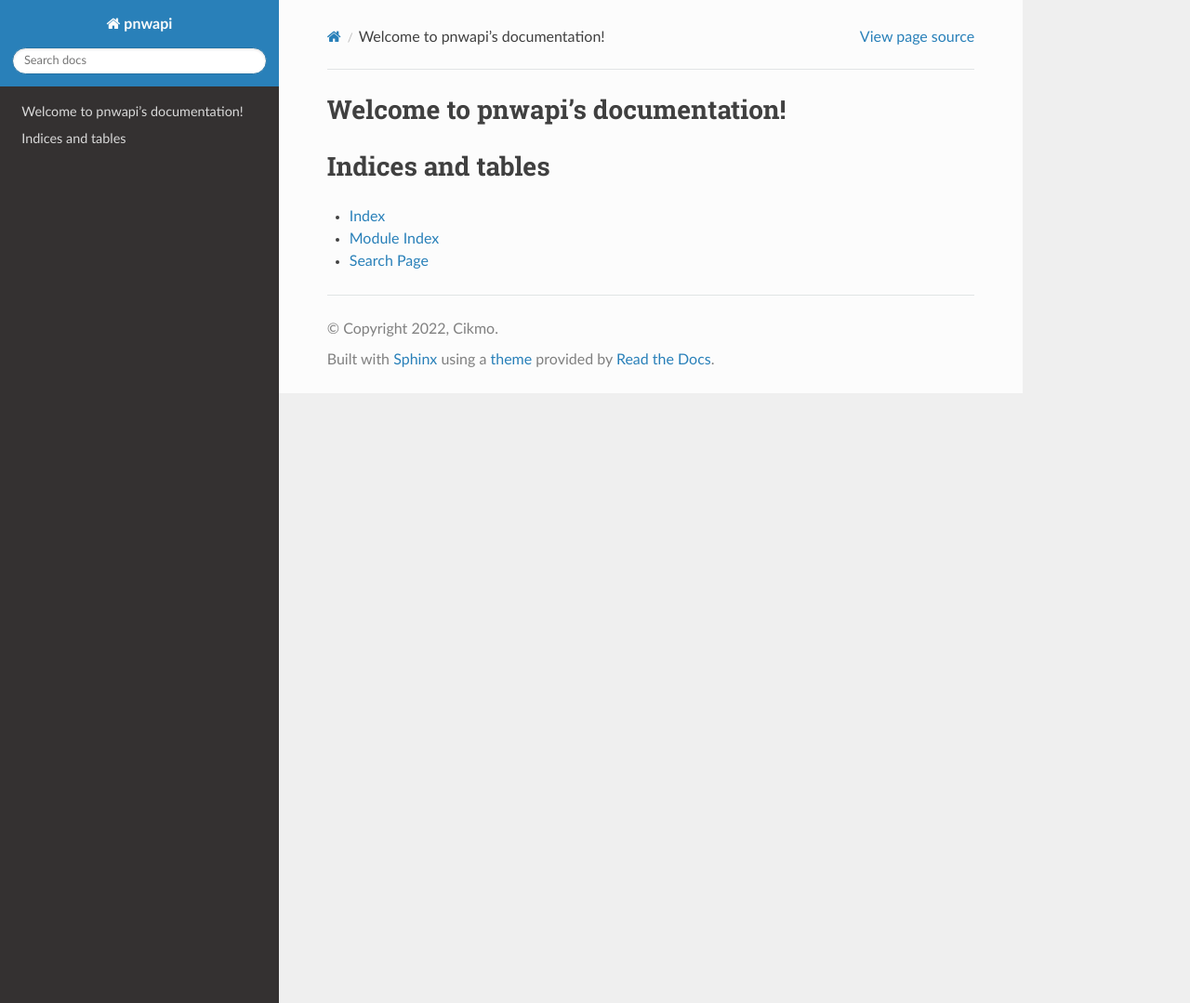
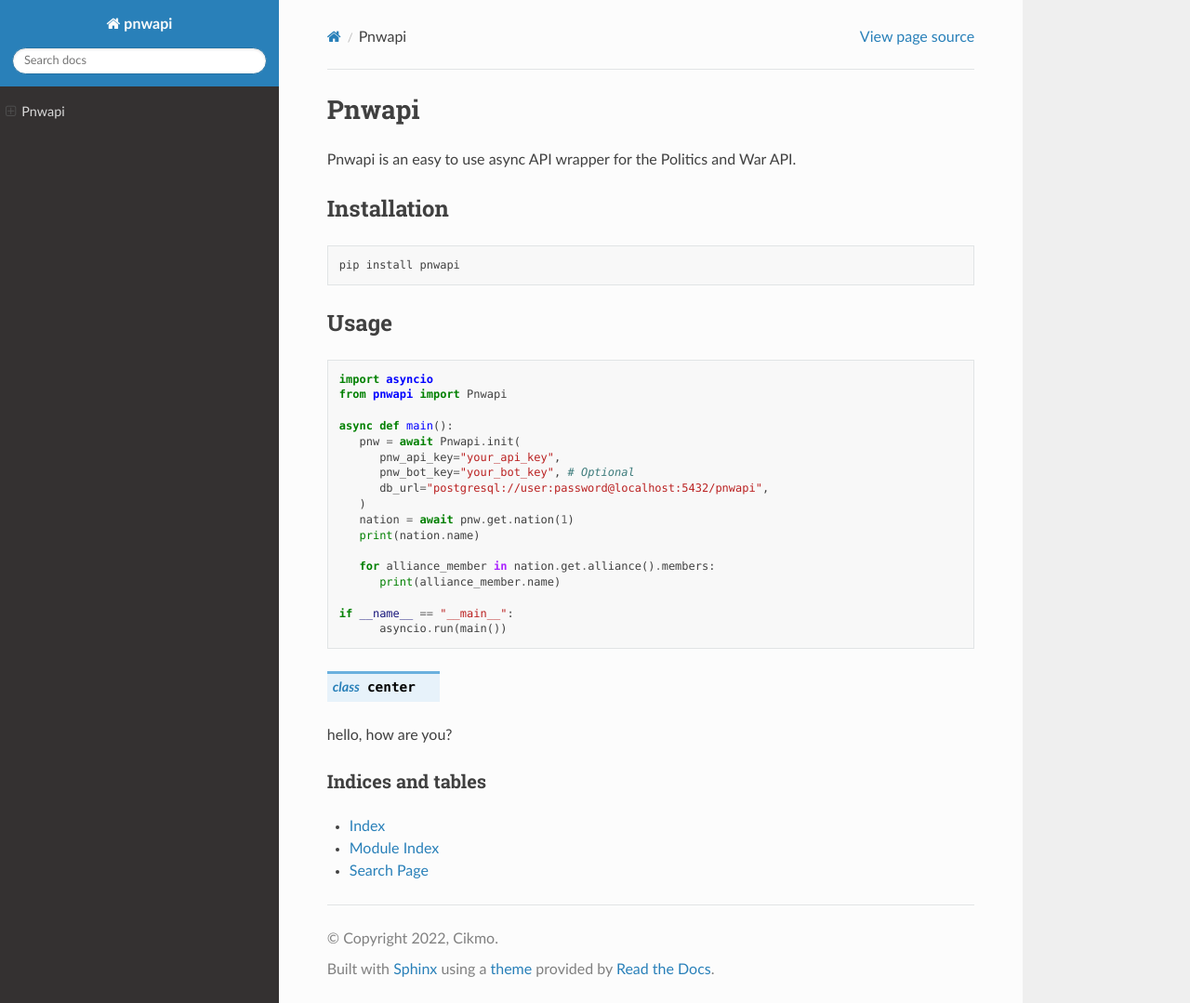
Before and after one commit to Cikmo/pnwapi, a Sphinx documentation site: the page built from docs/source/index.rst, in a window 1280 px wide and 1079 px high. Shown: the whole window at 93% size. Built offline with Sphinx 7.4.7 and the Read the Docs theme 2.0.0, drawn with Linux system fonts in a browser that asks for light colours; pages that are not in the unit, such as notebooks, are missing from menus.

Commit message:
add some placeholders

```diff
--- a/docs/source/index.rst
+++ b/docs/source/index.rst
@@ -1,13 +1,43 @@
-.. pnwapi documentation master file, created by
-   sphinx-quickstart on Tue Oct 18 17:36:19 2022.
-   You can adapt this file completely to your liking, but it should at least
-   contain the root `toctree` directive.
+===============
+ Pnwapi
+===============
 
-Welcome to pnwapi's documentation!
-==================================
+Pnwapi is an easy to use async API wrapper for the Politics and War API.
+
+Installation
+------------
+.. code-block:: bash
+
+    pip install pnwapi
+
+Usage
+-----
+.. code-block:: python
+
+   import asyncio
+   from pnwapi import Pnwapi
+
+   async def main():
+      pnw = await Pnwapi.init(
+         pnw_api_key="your_api_key",
+         pnw_bot_key="your_bot_key", # Optional
+         db_url="postgresql://user:password@localhost:5432/pnwapi",
+      )
+      nation = await pnw.get.nation(1)
+      print(nation.name)
+
+      for alliance_member in nation.get.alliance().members:
+         print(alliance_member.name)
+
+   if __name__ == "__main__":
+         asyncio.run(main())
+
+.. class:: center
+
+hello, how are you?
 
 .. toctree::
-   :maxdepth: 2
+   :maxdepth: 1
    :caption: Contents:
 
    api/index
```
